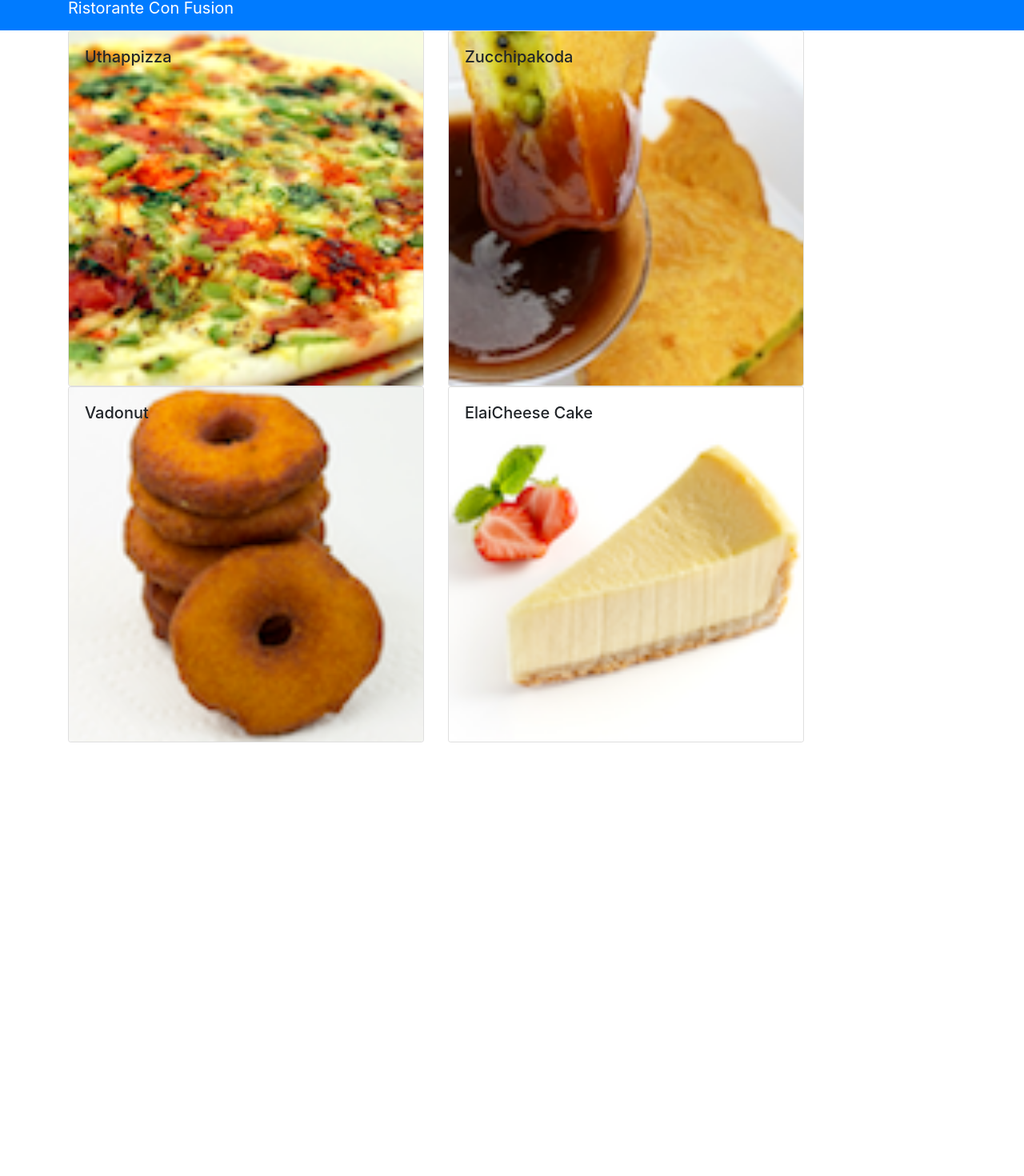
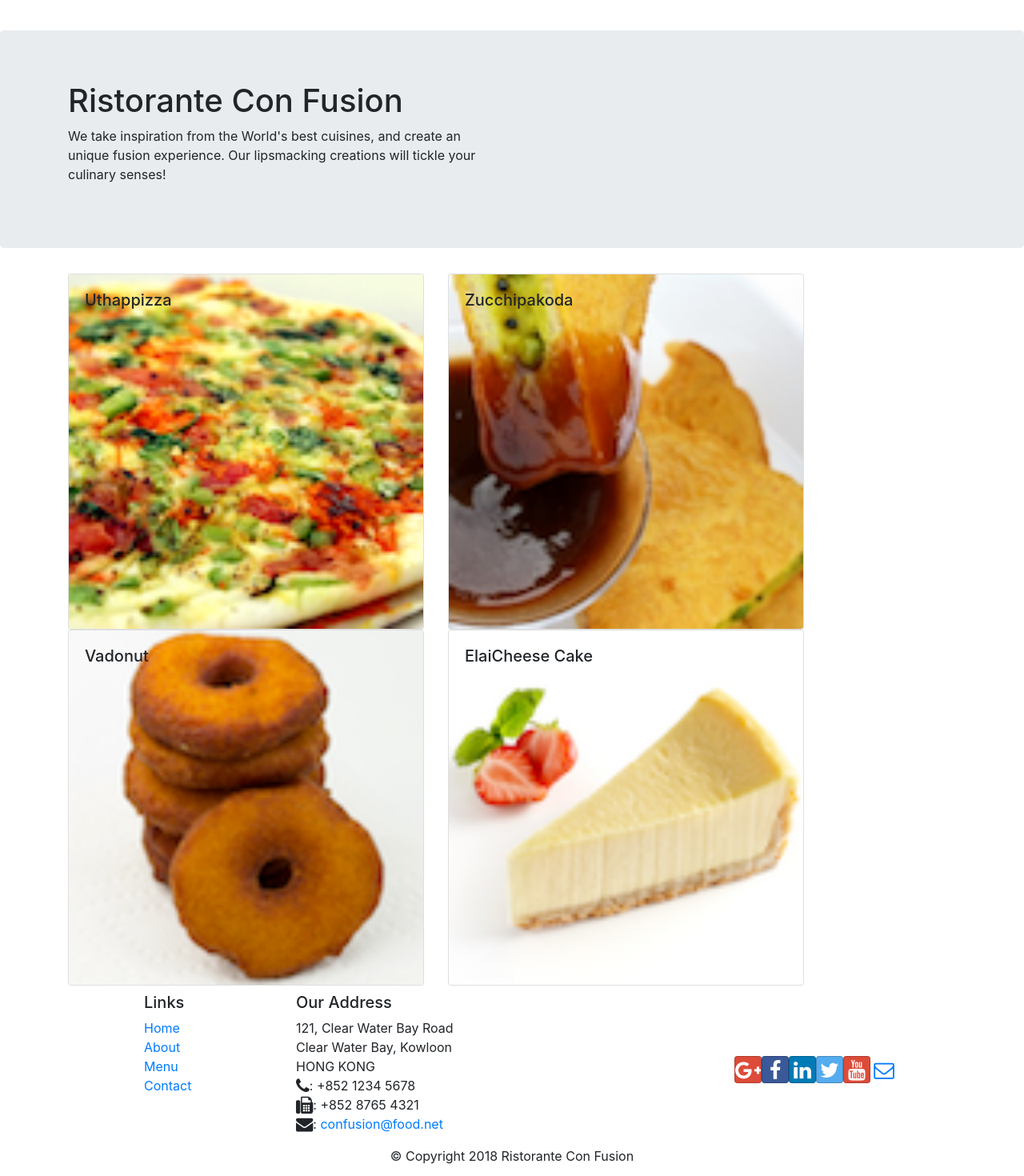
Before and after one commit to izennn/ConfusionRestaurant, a React (Create React App) app: page /dish in a window 1280 px wide. Shown: the part 18-1488 px from the top of the page at 80% size. Before the commit the page ends 955 px from the top, so only its background shows below. Built offline with nearby package versions, Linux system fonts and the light colour scheme.

Commit message:
Header and Footer

```diff
--- a/package.json
+++ b/package.json
@@ -7,6 +7,8 @@
     "@testing-library/react": "^9.3.2",
     "@testing-library/user-event": "^7.1.2",
     "bootstrap": "4.0.0",
+    "bootstrap-social": "5.1.1",
+    "font-awesome": "4.7.0",
     "react": "^16.12.0",
     "react-dom": "^16.12.0",
     "react-popper": "0.9.2",
--- /dev/null
+++ b/src/App.css
@@ -0,0 +1,33 @@
+.row-header{
+  margin:0px auto;
+  padding:0px auto;
+}
+
+.row-content {
+  margin:0px auto;
+  padding: 50px 0px 50px 0px;
+  border-bottom: 1px ridge;
+  min-height:400px;
+}
+
+.footer{
+  background-color: #D1C4E9;
+  margin:0px auto;
+  padding: 20px 0px 20px 0px;
+}
+.jumbotron {
+  padding:70px 30px 70px 30px;
+  margin:0px auto;
+  background: #9575CD ;
+  color:floralwhite;
+}
+
+address{
+  font-size:80%;
+  margin:0px;
+  color:#0f0f0f;
+}
+
+.navbar-dark {
+  background-color: #512DA8;
+}
--- /dev/null
+++ b/src/components/FooterComponent.js
@@ -0,0 +1,50 @@
+import React from 'react';
+
+const Footer = (props) => {
+  return (
+    <div className="footer">
+        <div className="container">
+            <div className="row justify-content-center">
+                <div className="col-4 offset-1 col-sm-2">
+                    <h5>Links</h5>
+                    <ul className="list-unstyled">
+                        <li><a href="#">Home</a></li>
+                        <li><a href="#">About</a></li>
+                        <li><a href="#">Menu</a></li>
+                        <li><a href="contactus.html">Contact</a></li>
+                    </ul>
+                </div>
+                <div className="col-7 col-sm-5">
+                    <h5>Our Address</h5>
+                    <address>
+		              121, Clear Water Bay Road<br />
+		              Clear Water Bay, Kowloon<br />
+		              HONG KONG<br />
+		              <i className="fa fa-phone fa-lg"></i>: +852 1234 5678<br />
+		              <i className="fa fa-fax fa-lg"></i>: +852 8765 4321<br />
+		              <i className="fa fa-envelope fa-lg"></i>: <a href="mailto:confusion@food.net">
+                         confusion@food.net</a>
+                    </address>
+                </div>
+                <div className="col-12 col-sm-4 align-self-center">
+                    <div className="text-center">
+                        <a className="btn btn-social-icon btn-google" href="http://google.com/+"><i className="fa fa-google-plus"></i></a>
+                        <a className="btn btn-social-icon btn-facebook" href="http://www.facebook.com/profile.php?id="><i className="fa fa-facebook"></i></a>
+                        <a className="btn btn-social-icon btn-linkedin" href="http://www.linkedin.com/in/"><i className="fa fa-linkedin"></i></a>
+                        <a className="btn btn-social-icon btn-twitter" href="http://twitter.com/"><i className="fa fa-twitter"></i></a>
+                        <a className="btn btn-social-icon btn-google" href="http://youtube.com/"><i className="fa fa-youtube"></i></a>
+                        <a className="btn btn-social-icon" href="mailto:"><i className="fa fa-envelope-o"></i></a>
+                    </div>
+                </div>
+            </div>
+            <div className="row justify-content-center">
+                <div className="col-auto">
+                    <p>© Copyright 2018 Ristorante Con Fusion</p>
+                </div>
+            </div>
+        </div>
+    </div>
+  )
+}
+
+export default Footer;
--- /dev/null
+++ b/src/components/HeaderComponent.js
@@ -0,0 +1,30 @@
+import React from 'react';
+import { Navbar, NavbarBrand, Jumbotron } from 'reactstrap';
+
+// create navbar header to be used in all other components
+// why class vs render? Because we need to maintain some UI state
+class Header extends React.Component {
+  render() {
+    return (
+      <React.Fragment> {/*enables us to group a bunch of React elements together*/}
+        <Navbar dark>
+          <div className="container">
+            <NavbarBrand href="/">Ristorante Con Fusion</NavbarBrand>
+          </div>
+        </Navbar>
+        <Jumbotron>
+          <div className="container">
+            <div className="row row-header">
+              <div className="col-12 col-sm-6">
+                <h1>Ristorante Con Fusion</h1>
+                <p>We take inspiration from the World's best cuisines, and create an unique fusion experience. Our lipsmacking creations will tickle your culinary senses!</p>
+              </div>
+            </div>
+          </div>
+        </Jumbotron>
+      </React.Fragment>
+    )
+  }
+}
+
+export default Header;
--- a/src/components/MainComponent.js
+++ b/src/components/MainComponent.js
@@ -1,5 +1,6 @@
 import React, { Component } from 'react';
-import { Navbar, NavbarBrand } from 'reactstrap';
+import Header from './HeaderComponent'
+import Footer from './FooterComponent';
 import Menu from './MenuComponent';
 import DishDetail from './DishdetailComponent';
 import { DISHES } from '../shared/dishes';
@@ -21,13 +22,10 @@
   render() {
     return (
       <div>
-        <Navbar dark color="primary">
-          <div className="container">
-            <NavbarBrand href="/">Ristorante Con Fusion</NavbarBrand>
-          </div>
-        </Navbar>
+        <Header />
         <Menu dishes={this.state.dishes} onClick={(dishId) => this.onDishSelect(dishId)} />
         <DishDetail dish={this.state.dishes.filter((dish) => dish.id === this.state.selectedDish)[0]} />
+        <Footer />
       </div>
     );
   }
--- a/src/index.js
+++ b/src/index.js
@@ -1,6 +1,8 @@
 import React from 'react';
 import ReactDOM from 'react-dom';
 import 'bootstrap/dist/css/bootstrap.min.css';
+import 'font-awesome/css/font-awesome.min.css';
+import 'bootstrap-social/bootstrap-social.css';
 import './index.css';
 import App from './App';
 import * as serviceWorker from './serviceWorker';
```
Also changed, not shown: 1 other file (tests, documents, lock files or other folders).
